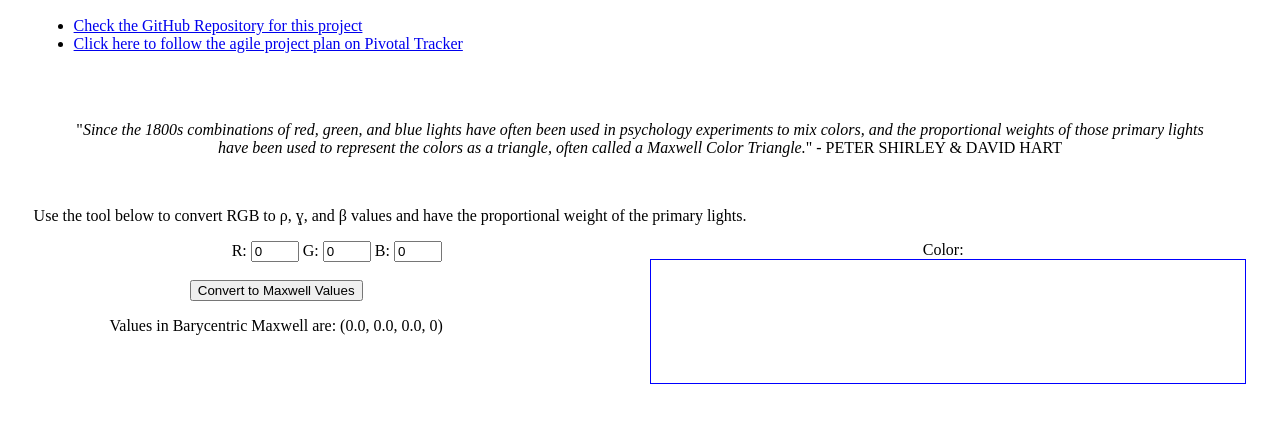
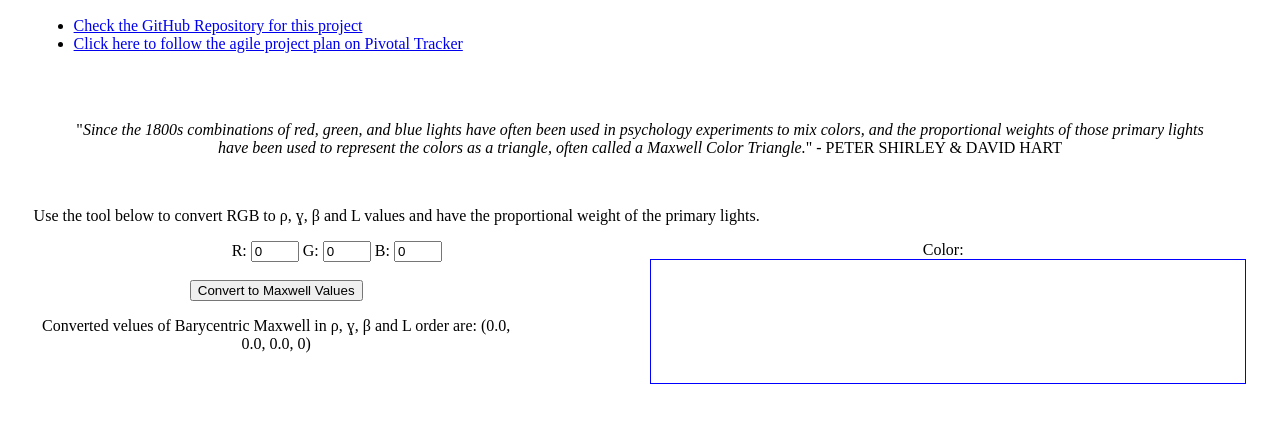
Before and after one commit to geraldo-jr/Color-Picker-Prismatic, a plain HTML site: page index.html in a window 1280 px wide. Shown: the part 122-544 px from the top of the page. Drawn offline with Linux system fonts and the light colour scheme.

Commit message:
[finishes #181242163] Fixing some HTML texts

```diff
--- a/index.html
+++ b/index.html
@@ -25,7 +25,7 @@
 
     <br>
     <section class="content" id="explanation">
-      <p>Use the tool below to convert RGB to ρ, ɣ, and β values and have the proportional weight of the primary lights.</p>
+      <p>Use the tool below to convert RGB to ρ, ɣ, β and L values and have the proportional weight of the primary lights.</p>
     </section>
 
     <section class="content" id="converter">
@@ -55,7 +55,7 @@
           <br>
 
           <input type="button" name="Convert" value="Convert to Maxwell Values" id="clickConvert" onclick="convertRGBtoMaxwell()">
-          <p>Values in Barycentric Maxwell are:           <span id="maxwellResult">(0.0, 0.0, 0.0, 0)</span></p>
+          <p>Converted velues of Barycentric Maxwell in ρ, ɣ, β and L order are:           <span id="maxwellResult">(0.0, 0.0, 0.0, 0)</span></p>
         </div>
 
 
```
